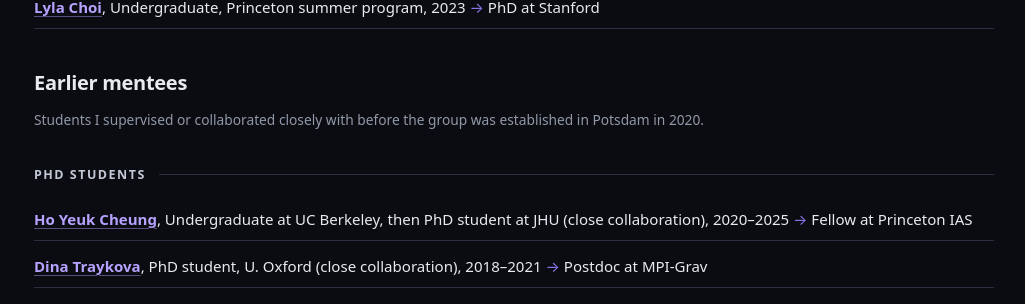
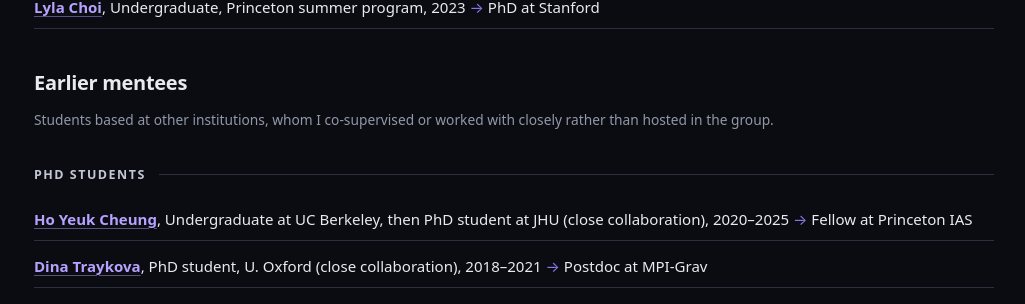
Before and after one commit to miguelzuma/miguelzuma.github.io, a Jekyll site: the page built from group.html, in a window 1280 px wide and 900 px high, scrolled down 2665 px. Shown: the part 150-454 px from the top of the window, without its empty margins (126-1151 px from the left). Built offline with Jekyll 4.4.1, drawn with Linux system fonts in a browser that asks for light colours.

Commit message:
Group: drop the Potsdam framing from Earlier mentees
The blurb divided the two lists by date, "before the group was established
in Potsdam in 2020", which the entries do not obey: Ho Yeuk Cheung ran to
2025 and Dina Traykova to 2021. The real division is institutional, not
temporal. Everyone in this list was based elsewhere and co-supervised or
collaborated with; everyone under Former members was in the group.

Co-Authored-By: Claude Opus 5 (1M context) <noreply@anthropic.com>
Claude-Session: https://claude.ai/code/session_01E2ZbXszK9qt9svKVxU5Yrt

```diff
--- a/group.html
+++ b/group.html
@@ -102,8 +102,8 @@ sections:
 
   <h2 style="font-size:1.25rem;">Earlier mentees</h2>
   <p class="small">
-    Students I supervised or collaborated closely with before the group was
-    established in Potsdam in 2020.
+    Students based at other institutions, whom I co-supervised or worked with
+    closely rather than hosted in the group.
   </p>
 
   {%- for stage in al_stages %}
```
